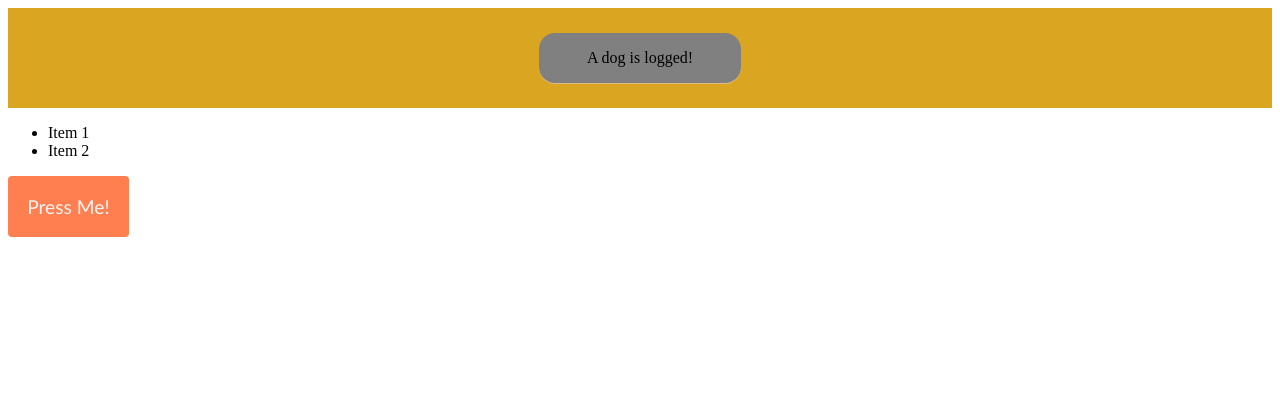
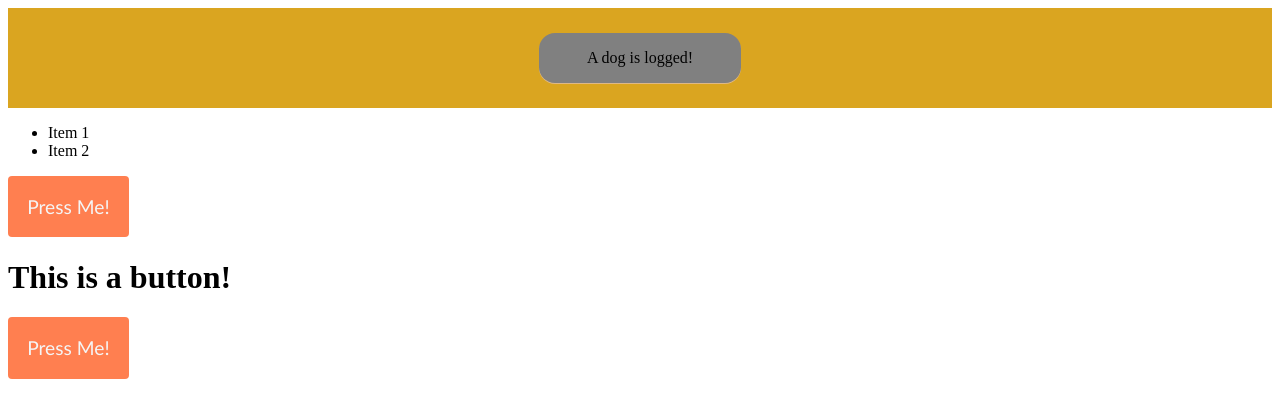
Before and after one commit to prashantbhudwal/dabbleWithReact, a React (Vite) app in the folder dabbleWithVite/: page / in a window 1280 px wide. Shown: the top 418 px of the page. Built offline with nearby package versions, Linux system fonts and the light colour scheme.

Commit message:
Learn basics of JSX

```diff
--- a/dabbleWithVite/src/Basics/Basics.tsx
+++ b/dabbleWithVite/src/Basics/Basics.tsx
@@ -21,5 +21,16 @@ const NestedList = function () {
   );
 };
 
+const TestingJSX = function () {
+  const button = (
+    <div>
+      <h1>This is a button!</h1>
+      <Button />
+    </div>
+  );
+  console.log(button);
+  return button;
+};
+
 export default Basics;
-export { NestedList };
+export { NestedList, TestingJSX };
--- a/dabbleWithVite/src/main.tsx
+++ b/dabbleWithVite/src/main.tsx
@@ -1,6 +1,6 @@
 import React from "react";
 import ReactDOM from "react-dom/client";
-import Basics from "./Basics/Basics";
+import Basics, { TestingJSX } from "./Basics/Basics";
 import { NestedList } from "./Basics/Basics";
 import Button from "./Components/Button/Button";
 // import App from "./App";
@@ -11,6 +11,7 @@ ReactDOM.createRoot(document.getElementById("root") as HTMLElement).render(
     {/* <App /> */}
     <Basics />
     <NestedList />
+    <TestingJSX />
   </React.StrictMode>
 );
 
```
